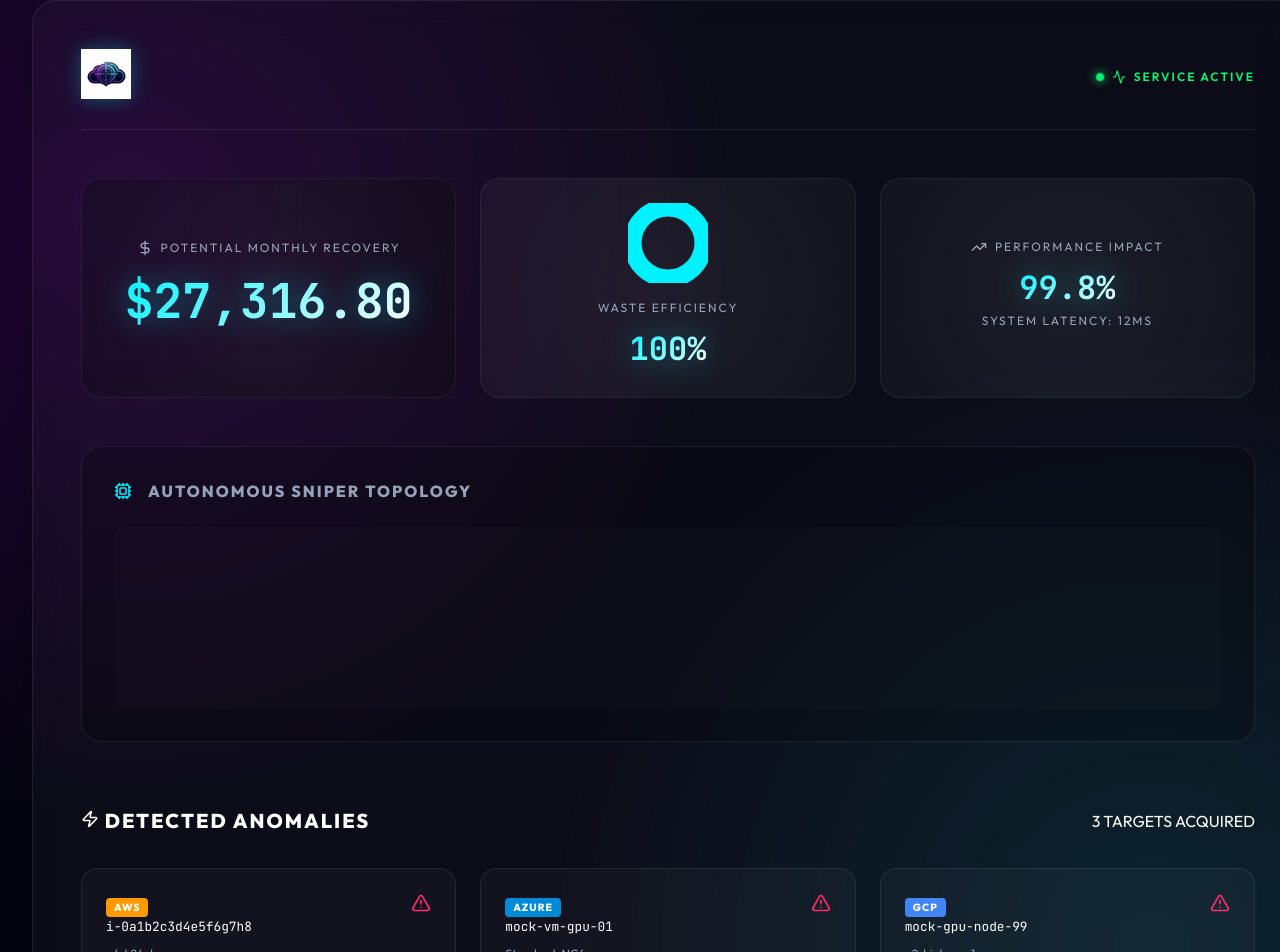
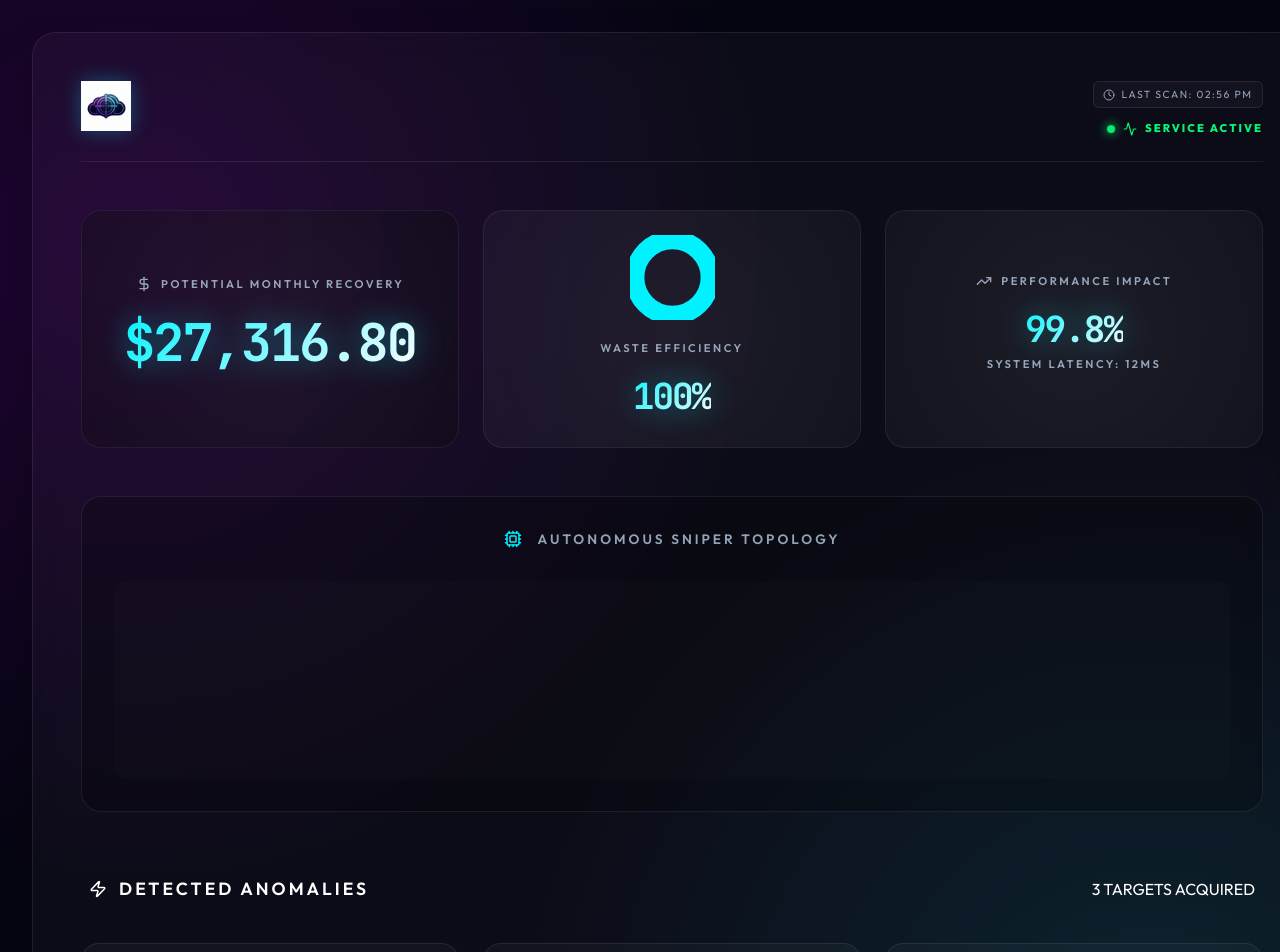
Before and after one commit to daretechie/cloudcull, a React (Vite) app in the folder dashboard/: page / in a window 1280 px wide. Shown: the part 32-984 px from the top of the page. Built offline with nearby package versions, Linux system fonts and the light colour scheme.

Commit message:
fix: restore scan timestamp, improve UI centering, and optimize grid for scalability

```diff
--- a/dashboard/src/App.css
+++ b/dashboard/src/App.css
@@ -26,9 +26,10 @@ body {
 
 .app-container {
   width: 100%;
-  padding: 2rem;
+  padding: 4rem 2rem;
   display: flex;
   justify-content: center;
+  align-items: flex-start;
 }
 
 .glass-panel {
@@ -41,15 +42,36 @@ body {
   padding: 3rem;
   width: 100%;
   max-width: 1200px;
+  margin: 0 auto;
 }
 
 .dashboard-header {
   display: flex;
   justify-content: space-between;
-  align-items: center;
+  align-items: flex-start;
   margin-bottom: 3rem;
   border-bottom: 1px solid var(--glass-border);
   padding-bottom: 1.5rem;
+}
+
+.header-meta {
+  display: flex;
+  flex-direction: column;
+  align-items: flex-end;
+  gap: 0.75rem;
+}
+
+.scan-timestamp {
+  font-size: 0.65rem;
+  color: var(--text-secondary);
+  letter-spacing: 1.5px;
+  display: flex;
+  align-items: center;
+  gap: 0.4rem;
+  background: rgba(255, 255, 255, 0.03);
+  padding: 0.3rem 0.6rem;
+  border-radius: 6px;
+  border: 1px solid var(--glass-border);
 }
 
 .brand-logo {
@@ -61,10 +83,10 @@ body {
   display: flex;
   align-items: center;
   gap: 0.5rem;
-  font-size: 0.75rem;
+  font-size: 0.7rem;
   letter-spacing: 2px;
   color: var(--success);
-  font-weight: 600;
+  font-weight: 700;
 }
 
 .status-dot {
@@ -86,7 +108,7 @@ body {
 .hero-card {
   background: rgba(0, 0, 0, 0.3);
   border-radius: 20px;
-  padding: 2rem;
+  padding: 2.5rem;
   border: 1px solid var(--glass-border);
   position: relative;
   overflow: hidden;
@@ -108,24 +130,26 @@ body {
 }
 
 .hero-label {
-  font-size: 0.75rem;
-  letter-spacing: 2px;
+  font-size: 0.7rem;
+  letter-spacing: 2.5px;
   color: var(--text-secondary);
-  margin-bottom: 0.5rem;
+  margin-bottom: 0.75rem;
   display: flex;
   align-items: center;
-  gap: 0.5rem;
+  gap: 0.6rem;
   text-transform: uppercase;
+  font-weight: 600;
 }
 
 .hero-value {
-  font-size: 3rem;
+  font-size: 3.25rem;
   font-weight: 800;
   font-family: 'JetBrains Mono', monospace;
   background: linear-gradient(135deg, var(--neon-blue), #fff);
   -webkit-background-clip: text;
   -webkit-text-fill-color: transparent;
   filter: drop-shadow(0 0 15px rgba(0, 242, 254, 0.4));
+  letter-spacing: -2px;
 }
 
 .stat-card {
@@ -134,14 +158,14 @@ body {
 }
 
 .stat-card .hero-value {
-  font-size: 2rem;
+  font-size: 2.25rem;
 }
 
 /* Gauge Styles */
 .gauge-container {
-  width: 80px;
-  height: 80px;
-  margin-bottom: 1rem;
+  width: 85px;
+  height: 85px;
+  margin-bottom: 1.25rem;
 }
 
 .gauge-svg {
@@ -166,63 +190,71 @@ body {
 .topology-container {
   margin-bottom: 4rem;
   padding: 2rem;
-  background: rgba(0,0,0,0.2);
+  background: rgba(0,0,0,0.25);
   border-radius: 20px;
   border: 1px solid var(--glass-border);
 }
 
 .topology-header {
-  margin-bottom: 1.5rem;
+  margin-bottom: 2rem;
   display: flex;
   align-items: center;
   gap: 1rem;
+  justify-content: center;
 }
 
 .topology-header h3 {
   margin: 0;
-  font-size: 1rem;
-  letter-spacing: 2px;
+  font-size: 0.85rem;
+  letter-spacing: 3px;
   color: var(--text-secondary);
+  font-weight: 600;
 }
 
 .mermaid-wrapper {
   background: rgba(255, 255, 255, 0.01);
   border-radius: 12px;
-  padding: 1rem;
+  padding: 1.5rem;
   display: flex;
   justify-content: center;
+  overflow-x: auto;
 }
 
 /* Instance Card Grid */
 .cards-section {
-  margin-top: 3rem;
+  margin-top: 4rem;
 }
 
 .section-title {
   display: flex;
   justify-content: space-between;
   align-items: center;
-  margin-bottom: 2rem;
+  margin-bottom: 2.5rem;
+  padding: 0 0.5rem;
 }
 
 .section-title h2 {
-  font-size: 1.25rem;
-  letter-spacing: 2px;
+  font-size: 1.1rem;
+  letter-spacing: 3px;
   margin: 0;
+  font-weight: 600;
+  display: flex;
+  align-items: center;
+  gap: 0.75rem;
 }
 
 .anomaly-grid {
   display: grid;
-  grid-template-columns: repeat(auto-fill, minmax(320px, 1fr));
+  grid-template-columns: repeat(auto-fill, minmax(340px, 1fr));
   gap: 1.5rem;
 }
 
 .anomaly-card {
   background: rgba(255, 255, 255, 0.03);
   border: 1px solid var(--glass-border);
-  border-radius: 16px;
-  padding: 1.5rem;
-  transition: all 0.3s cubic-bezier(0.4, 0, 0.2, 1);
+  border-radius: 18px;
+  padding: 1.75rem;
+  transition: all 0.4s cubic-bezier(0.4, 0, 0.2, 1);
   position: relative;
   cursor: crosshair;
 }
@@ -230,25 +262,28 @@ body {
 .anomaly-card:hover {
   background: rgba(255, 255, 255, 0.06);
   border-color: var(--neon-blue);
-  transform: translateY(-5px);
-  box-shadow: 0 10px 30px -10px rgba(0, 242, 254, 0.3);
+  transform: translateY(-8px);
+  box-shadow: 0 20px 40px -20px rgba(0, 242, 254, 0.4);
 }
 
 .card-header {
   display: flex;
   justify-content: space-between;
   align-items: flex-start;
-  margin-bottom: 1rem;
+  margin-bottom: 1.25rem;
 }
 
 .platform-badge {
-  font-size: 0.65rem;
+  font-size: 0.6rem;
   font-weight: 800;
-  letter-spacing: 1px;
-  padding: 0.2rem 0.5rem;
-  border-radius: 4px;
+  letter-spacing: 1.5px;
+  padding: 0.25rem 0.6rem;
+  border-radius: 5px;
   background: rgba(255, 255, 255, 0.1);
   color: #fff;
+  text-transform: uppercase;
+  margin-bottom: 0.75rem;
+  display: inline-block;
 }
 
 .aws-badge { background: #FF9900; }
@@ -257,21 +292,22 @@ body {
 
 .card-id {
   font-family: 'JetBrains Mono', monospace;
-  font-size: 0.8rem;
+  font-size: 0.85rem;
   color: var(--text-primary);
-  margin-bottom: 0.25rem;
+  margin-bottom: 0.35rem;
   display: block;
 }
 
 .card-type {
   font-size: 0.75rem;
   color: var(--text-secondary);
+  font-weight: 500;
 }
 
 .card-metrics {
-  margin: 1.5rem 0;
+  margin: 2rem 0;
   display: flex;
-  gap: 1rem;
+  gap: 1.25rem;
 }
 
 .metric-item {
@@ -282,21 +318,23 @@ body {
   font-size: 0.65rem;
   color: var(--text-secondary);
   display: block;
-  margin-bottom: 0.25rem;
+  margin-bottom: 0.5rem;
+  font-weight: 600;
+  letter-spacing: 1px;
 }
 
 .metric-bar-bg {
-  height: 4px;
-  background: rgba(255,255,255,0.05);
-  border-radius: 2px;
+  height: 5px;
+  background: rgba(255,255,255,0.06);
+  border-radius: 3px;
   overflow: hidden;
 }
 
 .metric-bar-fill {
   height: 100%;
   background: var(--neon-blue);
-  border-radius: 2px;
-  transition: width 1s ease-out;
+  border-radius: 3px;
+  box-shadow: 0 0 10px var(--neon-blue);
 }
 
 .card-footer {
@@ -304,19 +342,21 @@ body {
   justify-content: space-between;
   align-items: center;
   border-top: 1px solid var(--glass-border);
-  padding-top: 1rem;
+  padding-top: 1.25rem;
 }
 
 .waste-amount {
-  font-size: 1.25rem;
-  font-weight: 700;
+  font-size: 1.35rem;
+  font-weight: 800;
   color: var(--danger);
   font-family: 'JetBrains Mono', monospace;
+  text-shadow: 0 0 10px rgba(255, 42, 109, 0.3);
 }
 
 .owner-tag {
   font-size: 0.7rem;
   color: var(--text-secondary);
+  font-weight: 600;
 }
 
 /* Animations */
@@ -336,9 +376,9 @@ body {
 
 .pulse-text {
   font-weight: 800;
-  letter-spacing: 4px;
+  letter-spacing: 6px;
   color: var(--neon-blue);
-  text-shadow: 0 0 10px var(--neon-blue);
+  text-shadow: 0 0 15px var(--neon-blue);
 }
 
 .error-screen {
@@ -348,6 +388,7 @@ body {
   justify-content: center;
   align-items: center;
   color: var(--danger);
+  gap: 2rem;
 }
 
 /* Responsive */
@@ -355,4 +396,7 @@ body {
   .executive-grid {
     grid-template-columns: 1fr;
   }
+  .app-container {
+    padding: 2rem 1rem;
+  }
 }
--- a/dashboard/src/App.jsx
+++ b/dashboard/src/App.jsx
@@ -128,25 +128,31 @@ function App() {
     <div className="app-container">
       <motion.div
         className="glass-panel main-dashboard"
-        initial={{ opacity: 0, y: 10 }}
-        animate={{ opacity: 1, y: 0 }}
+        initial={{ opacity: 0, scale: 0.98 }}
+        animate={{ opacity: 1, scale: 1 }}
         transition={{ duration: 0.5 }}
       >
         <header className="dashboard-header">
           <motion.div className="logo-container" whileHover={{ scale: 1.02 }}>
             <img src={`${basePath}/logo.png`} alt="CloudCull" className="brand-logo" />
           </motion.div>
-          <div className="header-status">
-            <span className="status-dot"></span>
-            <Activity size={14} className="pulse-icon" /> SERVICE ACTIVE
+
+          <div className="header-meta">
+            <div className="scan-timestamp">
+              <Clock size={12} /> LAST SCAN: {new Date(data.summary.timestamp).toLocaleTimeString([], { hour: '2-digit', minute: '2-digit' })}
+            </div>
+            <div className="header-status">
+              <span className="status-dot"></span>
+              <Activity size={14} className="pulse-icon" /> SERVICE ACTIVE
+            </div>
           </div>
         </header>
 
         <div className="executive-grid">
           <motion.div
             className="hero-card main-hero"
-            initial={{ opacity: 0, scale: 0.95 }}
-            animate={{ opacity: 1, scale: 1 }}
+            initial={{ opacity: 0, y: 20 }}
+            animate={{ opacity: 1, y: 0 }}
             transition={{ delay: 0.1 }}
           >
             <div className="hero-label">
@@ -161,8 +167,8 @@ function App() {
 
           <motion.div
             className="hero-card stat-card"
-            initial={{ opacity: 0, x: 10 }}
-            animate={{ opacity: 1, x: 0 }}
+            initial={{ opacity: 0, y: 20 }}
+            animate={{ opacity: 1, y: 0 }}
             transition={{ delay: 0.3 }}
           >
             <div className="hero-label"><TrendingUp size={16} /> PERFORMANCE IMPACT</div>
@@ -193,8 +199,8 @@ function App() {
                   className="anomaly-card"
                   initial={{ opacity: 0, y: 20 }}
                   animate={{ opacity: 1, y: 0 }}
-                  transition={{ delay: 0.5 + index * 0.1 }}
-                  whileHover={{ scale: 1.02 }}
+                  transition={{ delay: 0.4 + (index % 10) * 0.05 }}
+                  whileHover={{ scale: 1.02, borderColor: "var(--neon-blue)" }}
                 >
                   <div className="card-header">
                     <div className="platform-info">
@@ -215,7 +221,7 @@ function App() {
                           className="metric-bar-fill"
                           initial={{ width: 0 }}
                           animate={{ width: `${(inst.metrics.max_cpu / 100) * 100}%` }}
-                          transition={{ duration: 1, delay: 0.8 }}
+                          transition={{ duration: 1, delay: 0.6 }}
                         />
                       </div>
                     </div>
@@ -227,7 +233,7 @@ function App() {
                           style={{ backgroundColor: '#bd00ff' }}
                           initial={{ width: 0 }}
                           animate={{ width: `${Math.min(inst.metrics.network_in * 10, 100)}%` }}
-                          transition={{ duration: 1, delay: 0.9 }}
+                          transition={{ duration: 1, delay: 0.7 }}
                         />
                       </div>
                     </div>
```
